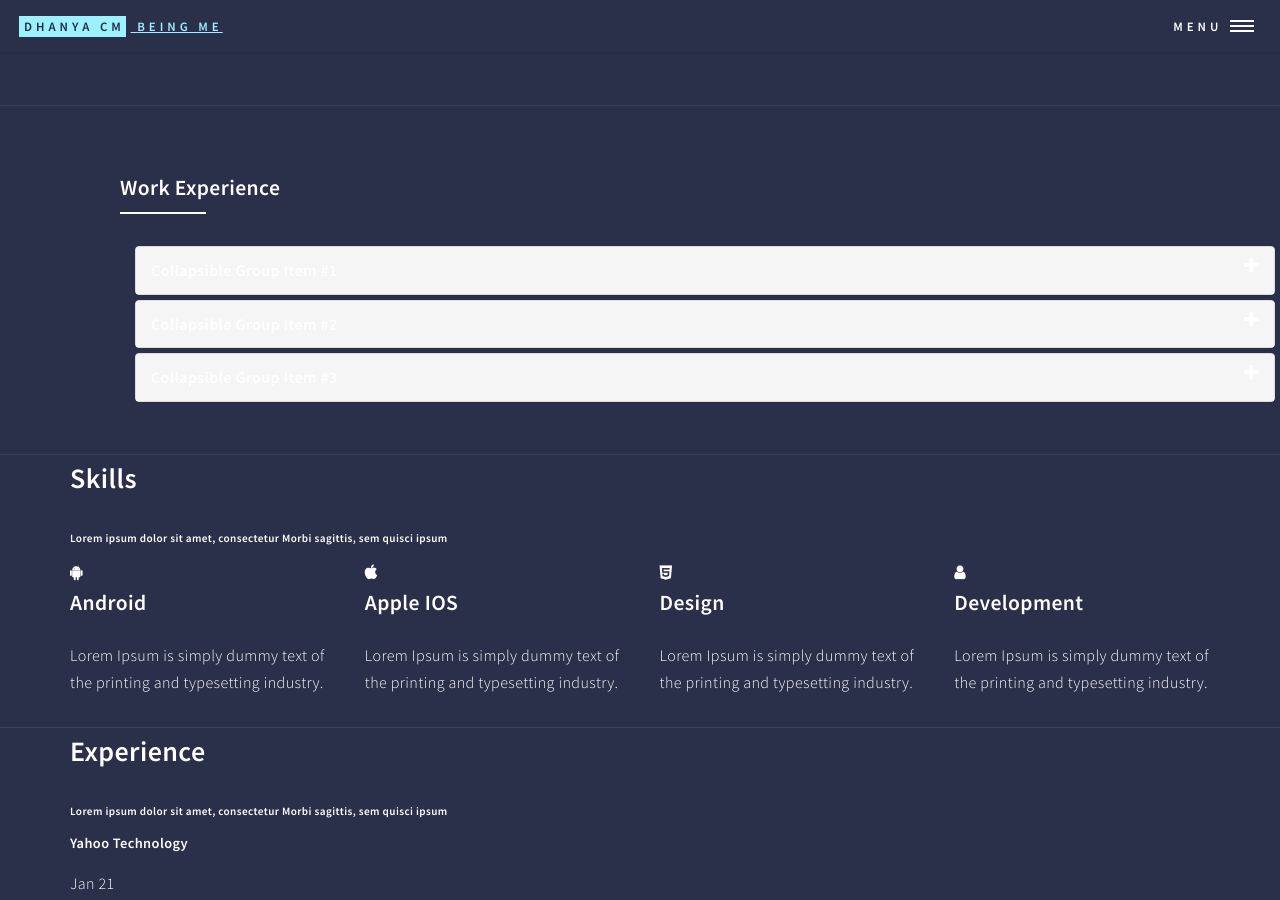
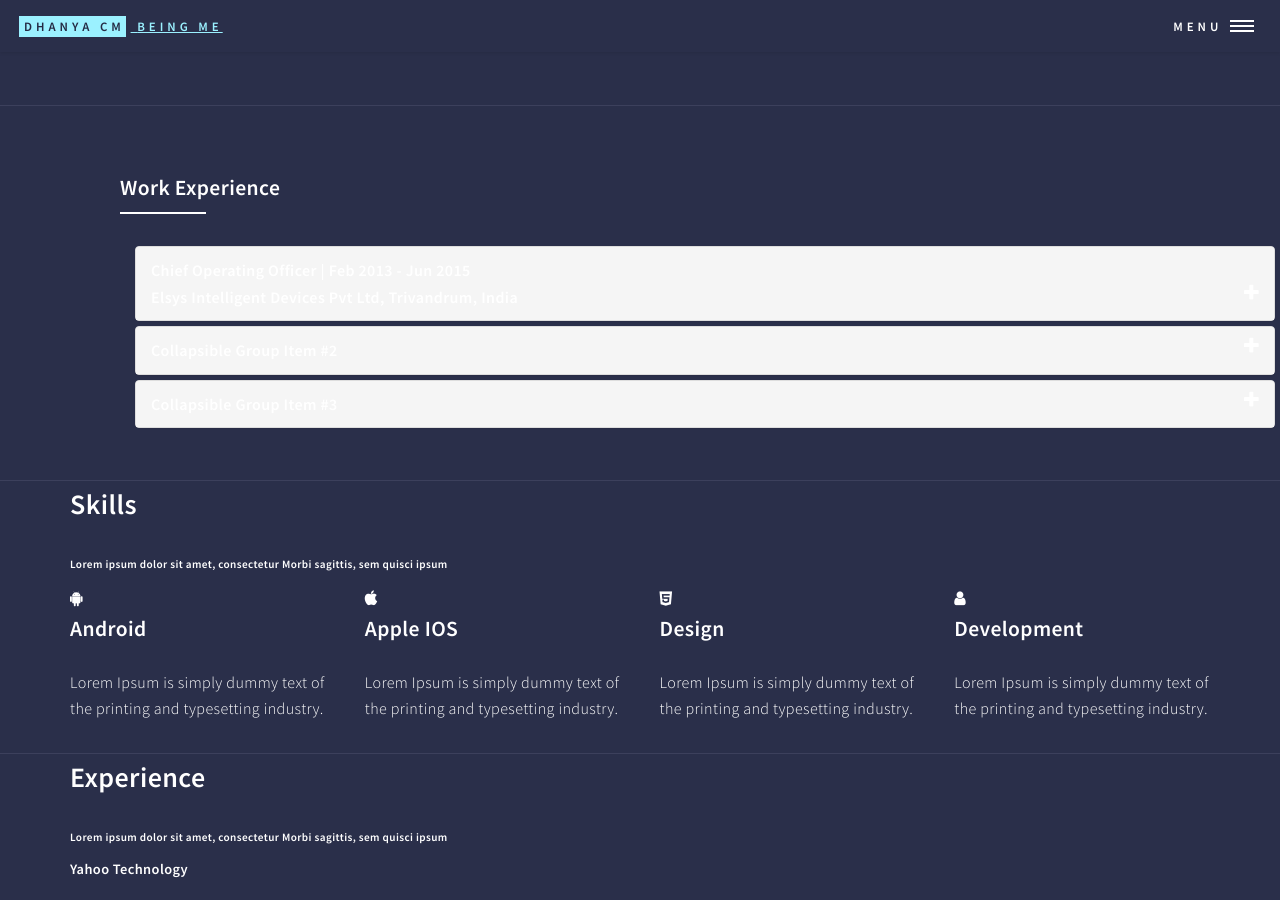
Before and after one commit to dhanyacm/dhanyacm, a Jekyll site: the page built from test.html, in a window 1280 px wide and 900 px high, scrolled down 730 px. Built offline with Jekyll 4.4.1, drawn with Linux system fonts in a browser that asks for light colours; nearby versions of some CDN libraries.

Commit message:
Update test.html

```diff
--- a/test.html
+++ b/test.html
@@ -59,7 +59,9 @@ frontpage: false
 								      <div class="panel-heading" role="tab" id="headingOne">
 									<h4 class="panel-title">
 									<a class="collapsed" role="button" data-toggle="collapse" data-parent="#accordion" href="#collapseOne" aria-expanded="false" aria-controls="collapseOne">
-          Collapsible Group Item #1
+									  Chief Operating Officer | Feb 2013 - Jun 2015 <br>
+Elsys Intelligent Devices Pvt Ltd, Trivandrum, India
+
 									</a>
 								      </h4>
 								      </div>
```
Lines whose indentation alone changed are shown as unchanged.
